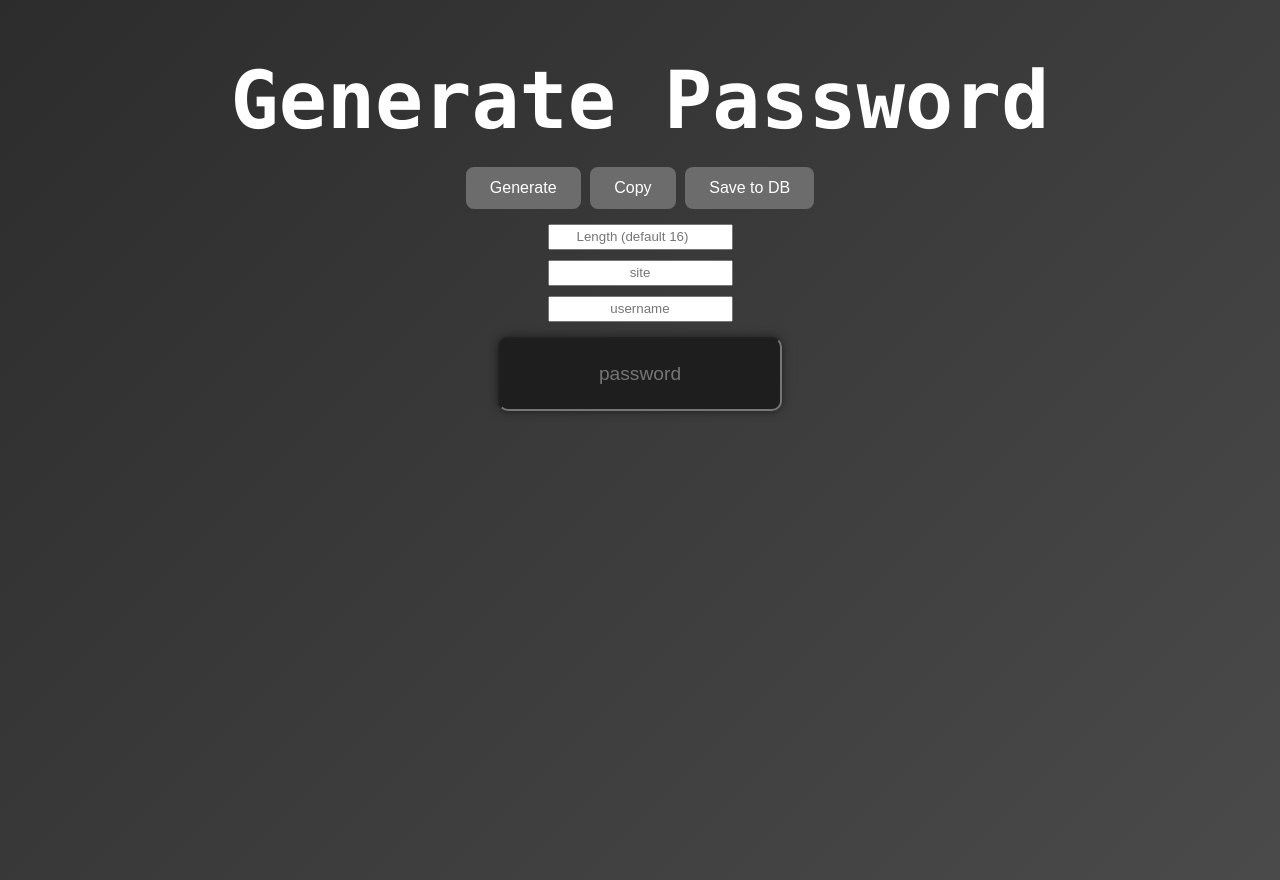
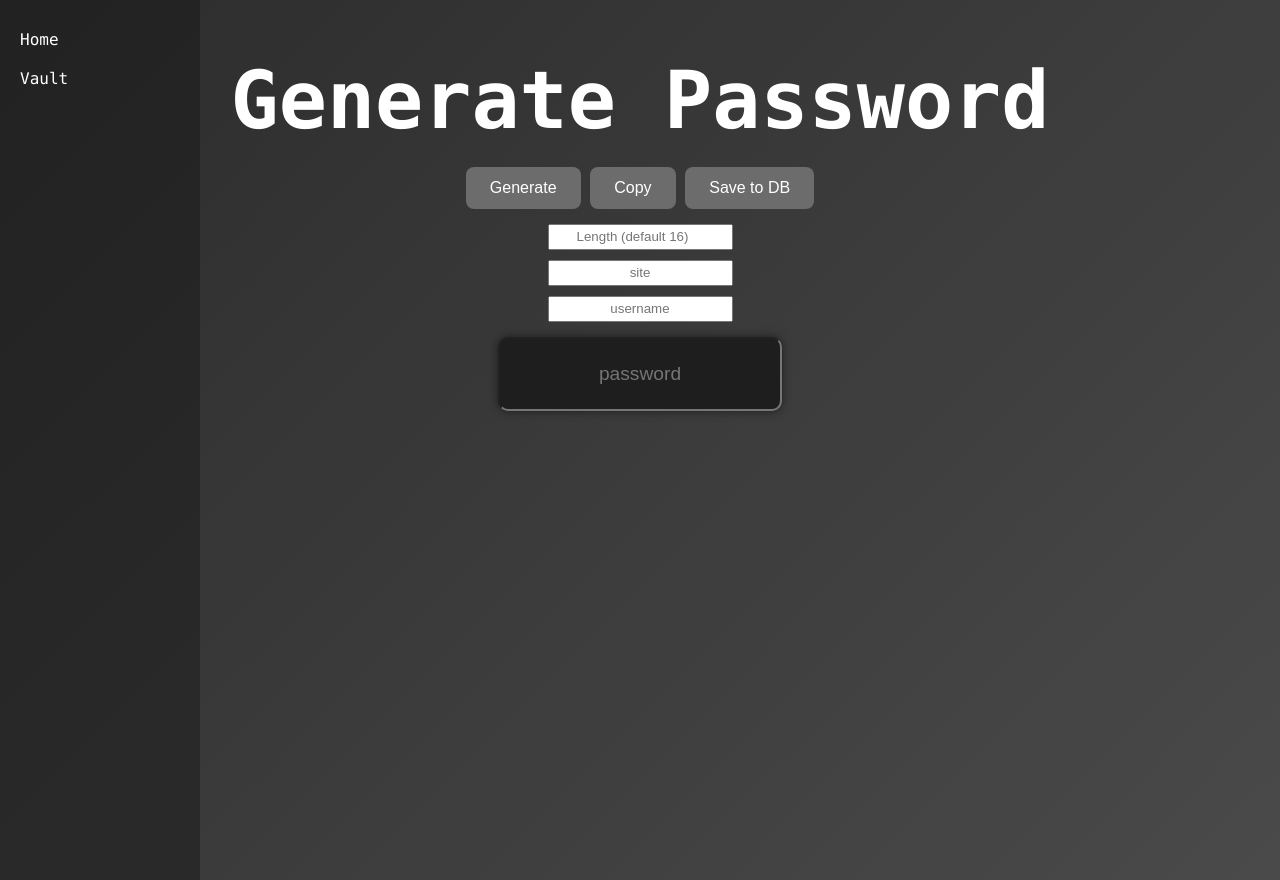
Before and after one commit to lurriz/passwordproj, a Flask app: page / in a window 1280 px wide. Run offline with Flask 3, Linux system fonts and the light colour scheme.

Commit message:
masse changes som ble lost

```diff
--- a/app.py
+++ b/app.py
@@ -7,6 +7,10 @@ app = Flask(__name__)
 @app.route("/")
 def home():
     return render_template("index.html")
+
+@app.route("/vault")
+def vault():
+    return render_template("vault.html")
 
 @app.route("/generate")
 def generate():
--- a/static/styles.css
+++ b/static/styles.css
@@ -12,6 +12,28 @@ body {
     color: #ffffff;
     margin-bottom: 20px;
     font-size: 5rem;
+}
+
+.sidebar {
+  position: fixed;
+  left: 0;
+  top: 0;
+  width: 200px;
+  height: 100%;
+  background: linear-gradient(135deg, #222222, #2b2a2a);
+  display: flex;
+  flex-direction: column;
+  padding-top: 20px;
+}
+
+.sidebar a {
+  color: white;
+  text-decoration: none;
+  padding: 10px 20px;
+}
+
+.sidebar a:hover {
+  background-color: #555;
 }
 
 .input-group{
--- a/templates/index.html
+++ b/templates/index.html
@@ -8,6 +8,11 @@
 </head>
 <body>
     <h1 class="header">Generate Password</h1>
+
+     <nav class="sidebar">
+        <a href="/">Home</a>
+        <a href="/vault">Vault</a>
+    </nav>
 
     <div class="button-group">
         <button class="btn" id="generate">Generate</button>
--- a/templates/vault.html
+++ b/templates/vault.html
@@ -11,7 +11,7 @@
 
     <nav class="sidebar">
         <a href="/">Home</a>
-        <a href="/vault">Overview</a>
+        <a href="/vault">Vault</a>
     </nav>
 
     <div class="button-group">
```
Also changed, not shown: db.py (+12 -3 lines).
